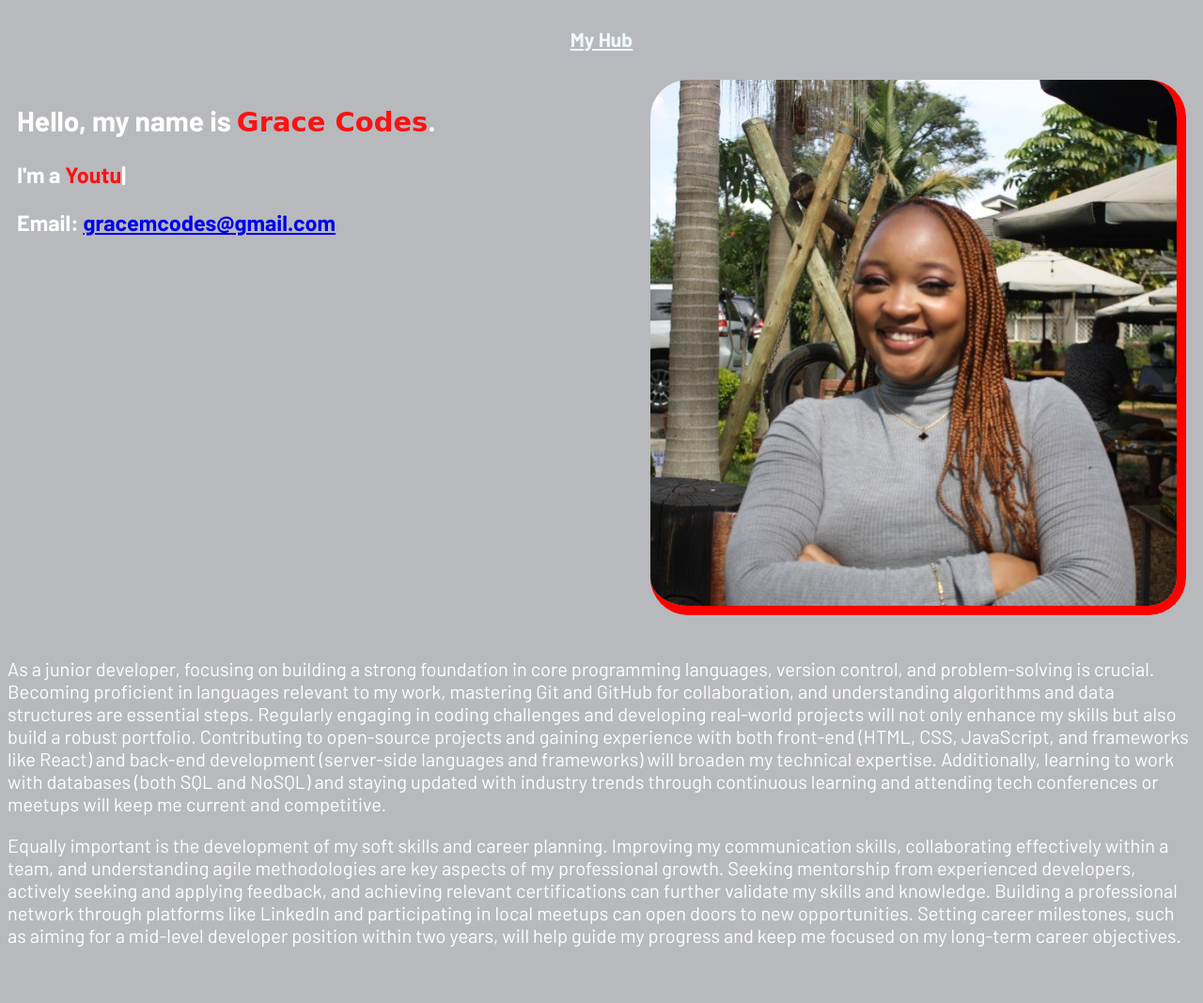
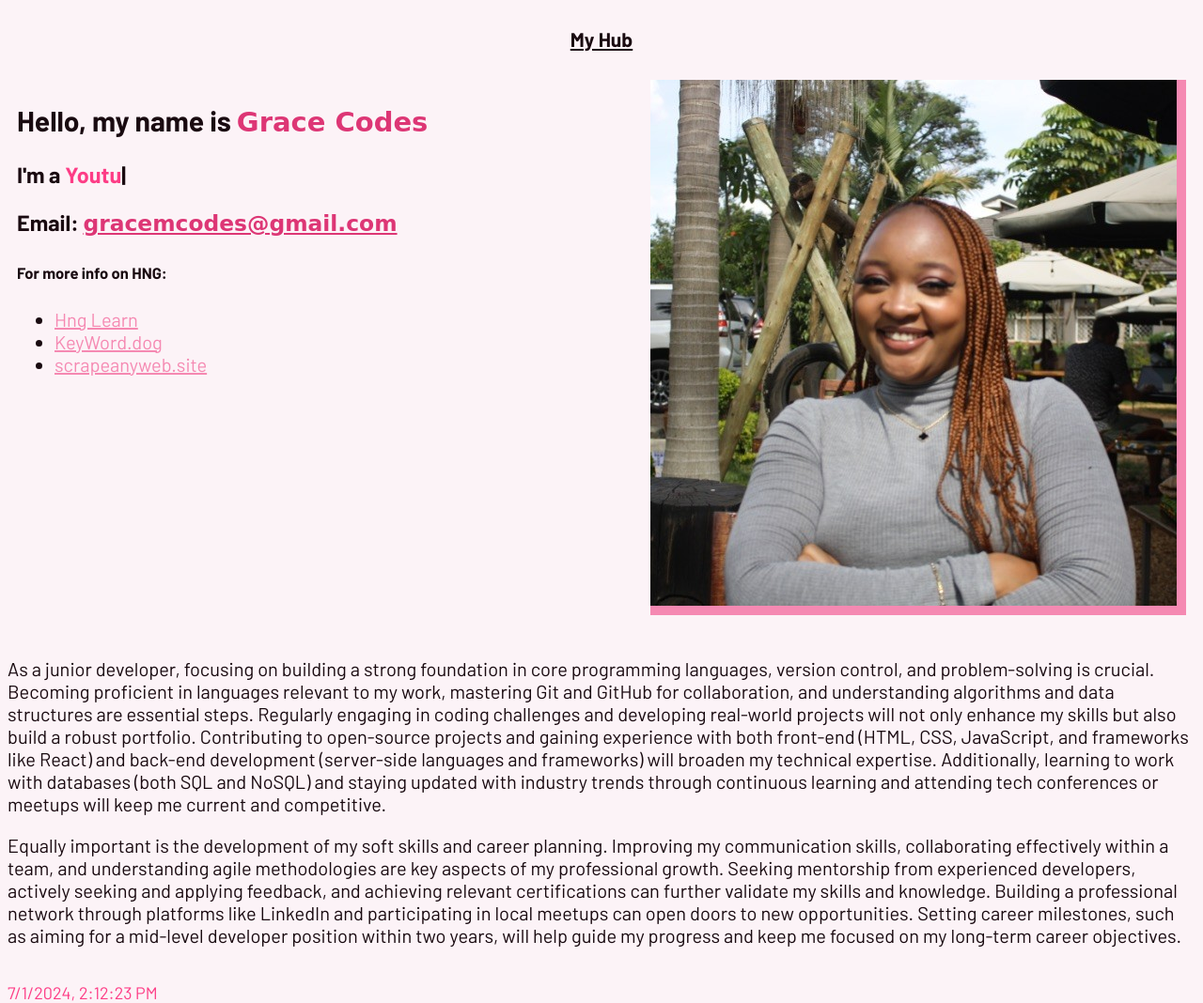
Before and after one commit to GraceMCodes/My-Portfolio, a plain HTML site: page index.html in a window 1280 px wide. Shown: the whole page at 94% size. Before the commit the page ends 1028 px from the top, so only its background shows below. Drawn offline with nearby package versions, Linux system fonts and the light colour scheme.

Commit message:
I added the time, in JS , customized the color .

```diff
--- a/app.js
+++ b/app.js
@@ -3,3 +3,9 @@ var typed = new Typed(".typing",{
  typeSpeed:100,
  BackSpeed:60,
 loop:true})
+
+var now = new Date();
+var datetime = now.toLocaleString();
+
+
+document.getElementById("datetime").innerHTML = datetime;
--- a/index.html
+++ b/index.html
@@ -17,16 +17,22 @@
       <img data-test-id="slackProfilePicture" src="profile picture.jpg" />
 
       <h2 data-test-id="slackDisplayName">
-        Hello, my name is <span class="name"> Grace Codes</span>.
+        Hello, my name is <span class="name"> Grace Codes</span>
       </h2>
 
       <h3 data-test-id="my-profession"  class="my-profession">
         I'm a <span class="typing">Junior Developer</span>
       </h3>
 
-      <h3 data-testid="slackEmail" class="email">
-        Email: <a href="mailto:gracemcodes@gmail.com">gracemcodes@gmail.com</a>
+      <h3 data-test-id="slackEmail" class="email">
+        Email: <a href="mailto:gracemcodes@gmail.com" class="emailone">gracemcodes@gmail.com</a>
       </h3>
+      <h5>For more info on HNG:</h5>
+      <ul>
+        <li data-test-id="hgnLink"> <a href="https://hng.tech/learn">Hng Learn</a></li>
+        <li data-test-id="keywordLink"><a href="https://keyword.dog/">KeyWord.dog</a></li>
+        <li data-test-id="scrapeanywebLink"><a href="https://scrapeanyweb.site/">scrapeanyweb.site</a></li>
+      </ul>
     </section>
 
     <article data-test-id="wrapper" class="wrapper">
@@ -60,7 +66,11 @@
         career objectives.
       </p>
     </article>
-<!-- DONT FORGET THE LINKS , DATE AND TIME -->
+
+    <p data-test-id="currentTime&DateUTC" id="datetime"></p>
+
+
+
     <script
       src="https://cdnjs.cloudflare.com/ajax/libs/typed.js/2.1.0/typed.umd.js"
       integrity="sha512-+2pW8xXU/rNr7VS+H62aqapfRpqFwnSQh9ap6THjsm41AxgA0MhFRtfrABS+Lx2KHJn82UOrnBKhjZOXpom2LQ=="
--- a/styles.css
+++ b/styles.css
@@ -1,14 +1,18 @@
 body {
   font-family: "Barlow", sans-serif;
-  background: #b8b9bd;
+  background: #FCF3F7  ;
   font-size: 18px;
-  color: aliceblue;
+  color: #190A10;
   display: flex;
   flex-direction: column;
   height: 100px;
 
   /* min-height: 100vh;
   text-align: center; */
+}
+#datetime{
+  color:#FD3D86;
+
 }
 
 header {
@@ -23,20 +27,26 @@ header {
   float: right;
   margin-left: 16px;
   margin-bottom: 15px;
-  border-radius: 40px;
+  /* border-radius: 40px; */
   /* width: 300px; */
 }
 img{
-  border-bottom: 10px solid red;
-  border-right: 10px solid red ;
+  border-bottom: 10px solid #F589B2;
+  border-right: 10px solid #F589B2 ;
 
 }
 article {
-  color: aquamarine;
+  color: #190A10;
   display: block;
   flex-direction: column;
   font-size: 20px;
-  color:rgb(255, 255, 255) ;
+  color:#190A10 ;
+}
+
+li a{
+  color:#F589B2;
+  cursor: pointer;
+
 }
 .wrapper:hover{
   background-color: rgba(255, 255, 255, 0.111);
@@ -44,12 +54,12 @@ article {
   border-radius: 20px;
 }
 .Introduction {
-  color: rgb(255, 255, 255);
+  color: #190A10;
   font-size: 20px;
   padding: 10px;
 }
 h2 .name{
-  color:rgba(255, 0, 0, 0.897);
+  color:#DD3675;
   font-size: 29px;
   font-weight: 700;
   font-family: cursive;
@@ -59,11 +69,17 @@ h3 .my-profession{
   margin: 15px 0;
 }
 h3 .typing{
-  color: rgba(255, 0, 0, 0.897);
+  color: #FD3D86;
 }
 h3 .email{
   font-size: 30px;
   margin: 15px 0;
+
+}
+h3 .emailone{
+ color: #DD3675;
+  font-family: cursive;
+
 
 }
 @media (max-width: 991px){
```
